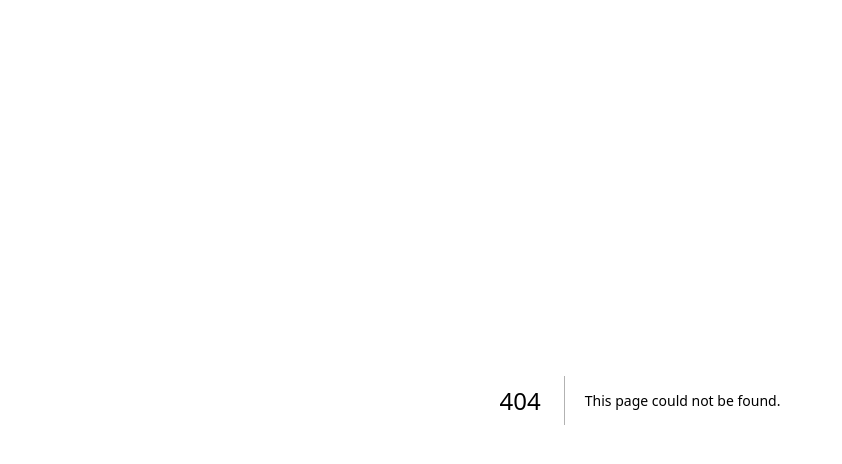
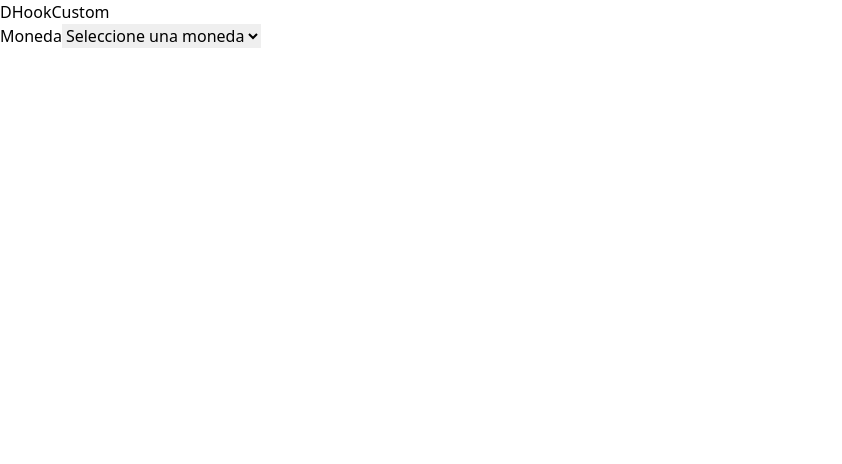
Before and after one commit to 2022B-web-avanzada-soft/Arteaga-Satian-Bryan-David-Web, a Next.js app in the folder 03-react/with-typescript-app/: page /d_hook_custom in a window 1280 px wide. Before the commit this address had no page. Shown: the top 464 px of the page, without its empty margins (0-842 px from the left). Built offline with nearby package versions, Linux system fonts and the light colour scheme.

Commit message:
feat: Custom hooks

```diff
--- a/03-react/with-typescript-app/components/c_use_state/EjemploUseState.tsx
+++ b/03-react/with-typescript-app/components/c_use_state/EjemploUseState.tsx
@@ -1,10 +1,11 @@
 //components/c_use_state/EjemploUseState.tsx
-import React from "react";
+import React, {useEffect} from "react";
 
 interface IUsuario {
     nombre: string;
     apellido: string;
 }
+
 export default function EjemploUseState() {
     const [numero, setNumero] = React.useState(0);
     const [nombre, setNombre] = React.useState("Juan");
@@ -14,20 +15,40 @@ export default function EjemploUseState() {
         apellido: "Perez",
     });
 
+    useEffect(() => {
+        console.log("useEffect");
+        console.log("Inicio el componente", numero, nombre, arregloNumeros, usuario);
+    }, []);
+
+    useEffect(() => {
+        console.log("useEffect");
+        console.log("Cambio el numero", numero);
+    }, [numero]);
+
+    useEffect(() => {
+        console.log("useEffect");
+        console.log("Cambio el nombre", nombre);
+    }, [nombre]);
+
     return (
         <div>
             <h1>Ejemplos de Use State</h1>
             <h2>Numero: {numero}</h2>
-            <button onClick={() => setNumero(numero + 1)} className={"bg-blue-500 hover:bg-blue-700 text-white font-bold py-2 px-4 rounded"}>Aumentar</button>
+            <button onClick={() => setNumero(numero + 1)}
+                    className={"bg-blue-500 hover:bg-blue-700 text-white font-bold py-2 px-4 rounded"}>Aumentar
+            </button>
             <h2>Nombre: {nombre}</h2>
-            <button onClick={() => setNombre("Pedro")} className={"bg-blue-500 hover:bg-blue-700 text-white font-bold py-2 px-4 rounded"}>Cambiar Nombre</button>
+            <button onClick={() => setNombre("Pedro")}
+                    className={"bg-blue-500 hover:bg-blue-700 text-white font-bold py-2 px-4 rounded"}>Cambiar Nombre
+            </button>
             <h2>Arreglo de numeros: {arregloNumeros.join(", ")}</h2>
             <button onClick={() => {
                 //get the last number of the array
                 const ultimoNumero = arregloNumeros[arregloNumeros.length - 1];
                 //add the last number + 1 to the array
                 setArregloNumeros([...arregloNumeros, ultimoNumero + 1]);
-            }} className={"bg-blue-500 hover:bg-blue-700 text-white font-bold py-2 px-4 rounded"}>Añadir numero</button>
+            }} className={"bg-blue-500 hover:bg-blue-700 text-white font-bold py-2 px-4 rounded"}>Añadir numero
+            </button>
         </div>
     );
 }
--- /dev/null
+++ b/03-react/with-typescript-app/components/d_hook_custom/EjemploCustomHook.tsx
@@ -0,0 +1,21 @@
+//components/d_hook_custom/EjemploCustomHook.tsx
+import React, {useEffect} from 'react';
+import UseSelectMoneda from "../hooks/UseSelectMoneda";
+
+export default function EjemploCustomHook() {
+    const [moneda, useSelectMoneda] = UseSelectMoneda("Moneda", [
+        {id: "1", nombre: "Peso Argentino"},
+        {id: "2", nombre: "Dolar"},
+        {id: "3", nombre: "Euro"},
+    ]);
+
+    useEffect(() => {
+        console.log("Moneda seleccionada: ", moneda);
+    }, [moneda]);
+
+    return (
+        <>
+            {useSelectMoneda}
+        </>
+    )
+}
--- /dev/null
+++ b/03-react/with-typescript-app/components/hooks/UseSelectMoneda.tsx
@@ -0,0 +1,37 @@
+import React from "react";
+import {IMoneda} from "../../interfaces/moneda";
+
+export default function (label: string, opciones: IMoneda[]) {
+    // Queremos devolver un select del arreglo de monedas (html - jsx element)
+    //valor de esa moneda.
+    const [moneda, setMoneda] = React.useState('');
+    const generarJSXElementMonedas: () => JSX.Element[] = () => {
+        return opciones.map((moneda: IMoneda) => {
+            // El key es un atributo especial de react que se usa para identificar
+            return <option key={moneda.id} id={moneda.id} value={moneda.id}>
+                {moneda.nombre}
+            </option>
+        })
+    }
+
+    const retornoUseSelectMoneda = (
+        <>
+            <label htmlFor={label} className={"form-label"}>{label}</label>
+            <select
+                className={"form-select"}
+                name={label}
+                id={label}
+                value={moneda}
+                onChange={(e) => {
+                    e.preventDefault();
+                    setMoneda(e.target.value);
+                }}
+            >
+                <option value={""}>Seleccione una moneda</option>
+                {generarJSXElementMonedas()}
+            </select>
+        </>
+    );
+
+    return [moneda, retornoUseSelectMoneda];
+}
--- /dev/null
+++ b/03-react/with-typescript-app/interfaces/moneda.ts
@@ -0,0 +1,4 @@
+export interface IMoneda {
+    id: string,
+    nombre: string,
+}
--- /dev/null
+++ b/03-react/with-typescript-app/pages/d_hook_custom.tsx
@@ -0,0 +1,11 @@
+import React from "react";
+import EjemploCustomHook from "../components/d_hook_custom/EjemploCustomHook";
+
+export default function () {
+    return (
+        <div>
+            <h1>DHookCustom</h1>
+            <EjemploCustomHook />
+        </div>
+    )
+}
```
